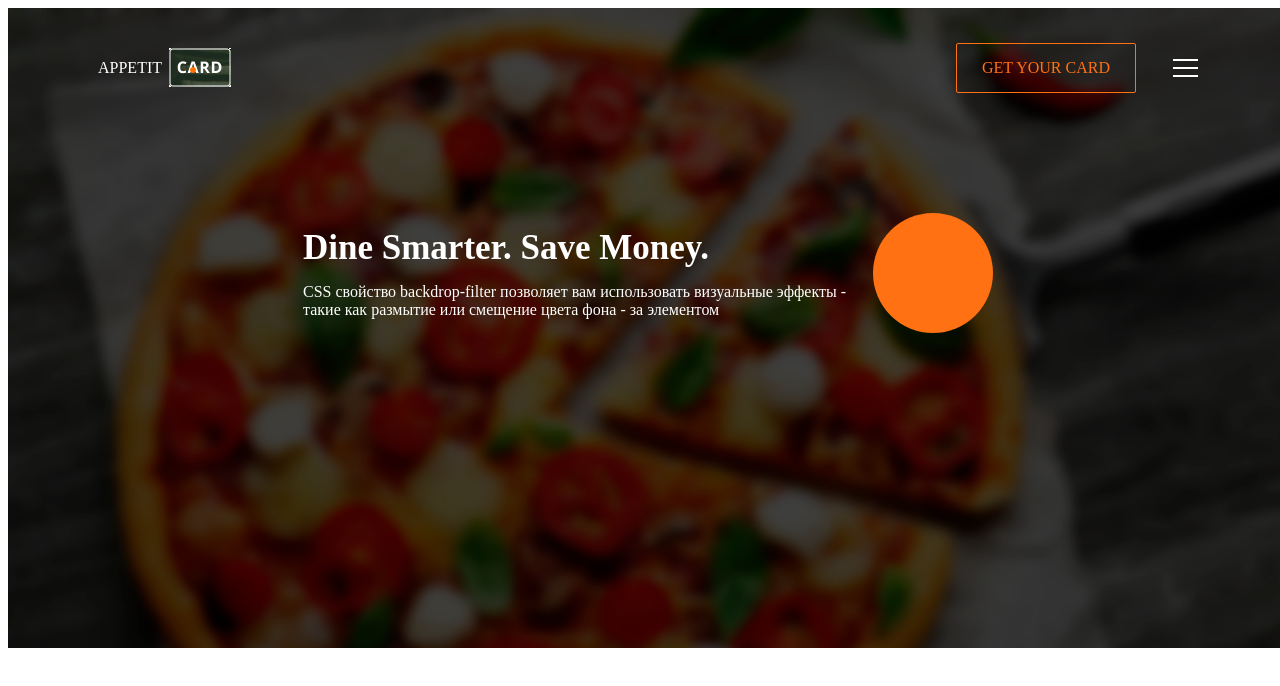
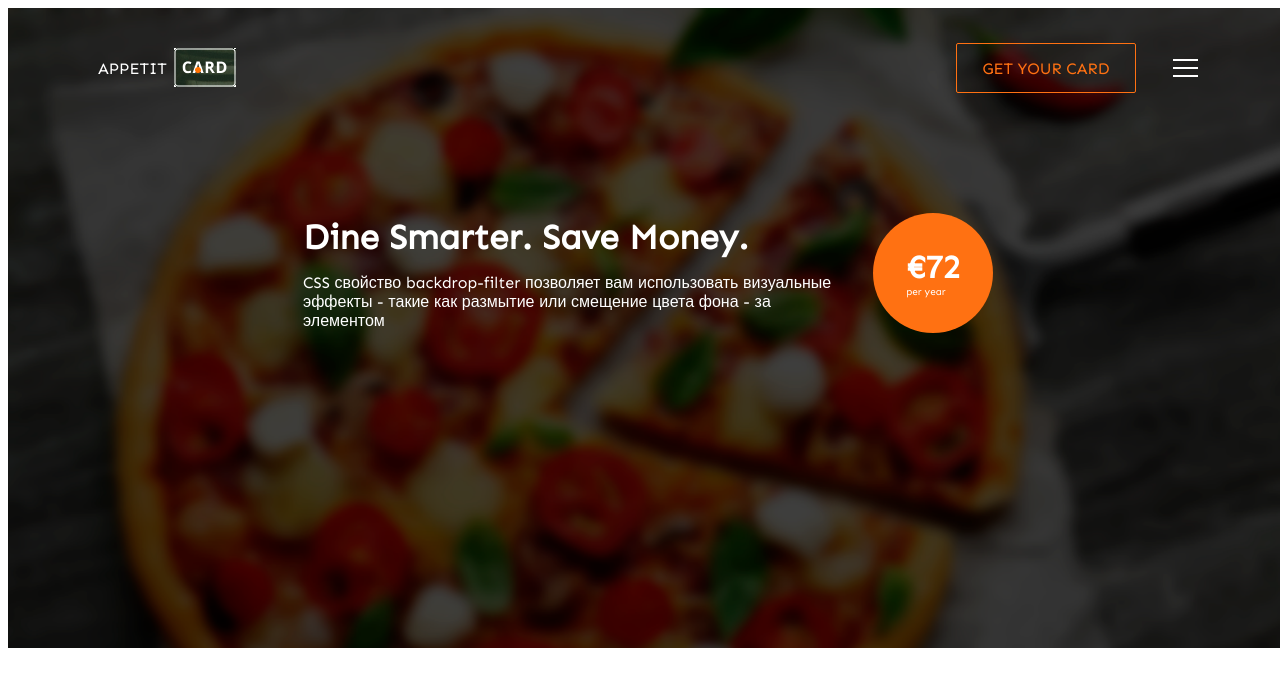
Before and after one commit to cargando/WD6-emarket-shop, a plain HTML site: page index.html in a window 1280 px wide. Drawn offline with Linux system fonts and the light colour scheme.

Commit message:
with price

```diff
--- a/css/styles.css
+++ b/css/styles.css
@@ -1,5 +1,6 @@
 *, *:after, *:before {
 	box-sizing: border-box;
+	font-family: 'Sen', sans-serif;
 }
 
 .container {
@@ -119,9 +120,13 @@
 	border-radius: 50%;
 	display: flex;
 	align-items: center;
-	flex-direction: column;
+	justify-content: center;
 	width: 120px;
 	height: 120px;
+}
+.header__main-ad-price_center {
+	display: flex;
+	flex-direction: column;
 }
 .header__main-ad-price h3 {
 	font-size: 32px;
--- a/index.html
+++ b/index.html
@@ -4,6 +4,7 @@
 	<meta charset="UTF-8">
 	<title>Title</title>
 	<link rel="stylesheet" href="/css/styles.css">
+	<link href="https://fonts.googleapis.com/css?family=Sen&display=swap" rel="stylesheet">
 </head>
 <body>
 	<div class="container">
@@ -24,7 +25,12 @@
 							<h1>Dine Smarter. Save Money.</h1>
 							<p>CSS свойство backdrop-filter позволяет вам использовать визуальные эффекты - такие как размытие или смещение цвета фона - за элементом</p>
 						</div>
-						<div class="header__main-ad-price"></div>
+						<div class="header__main-ad-price">
+							<div class="header__main-ad-price_center">
+								<h3>&euro;72</h3>
+								<p>per year</p>
+							</div>
+						</div>
 					</div>
 				</div>
 			</div>
```
